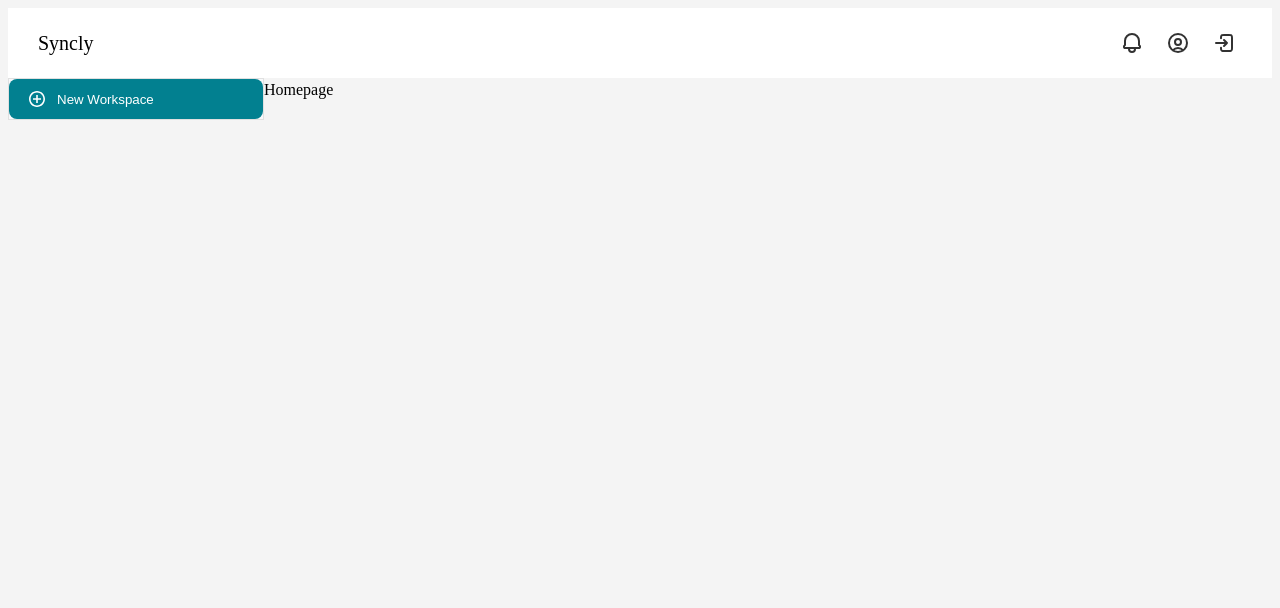
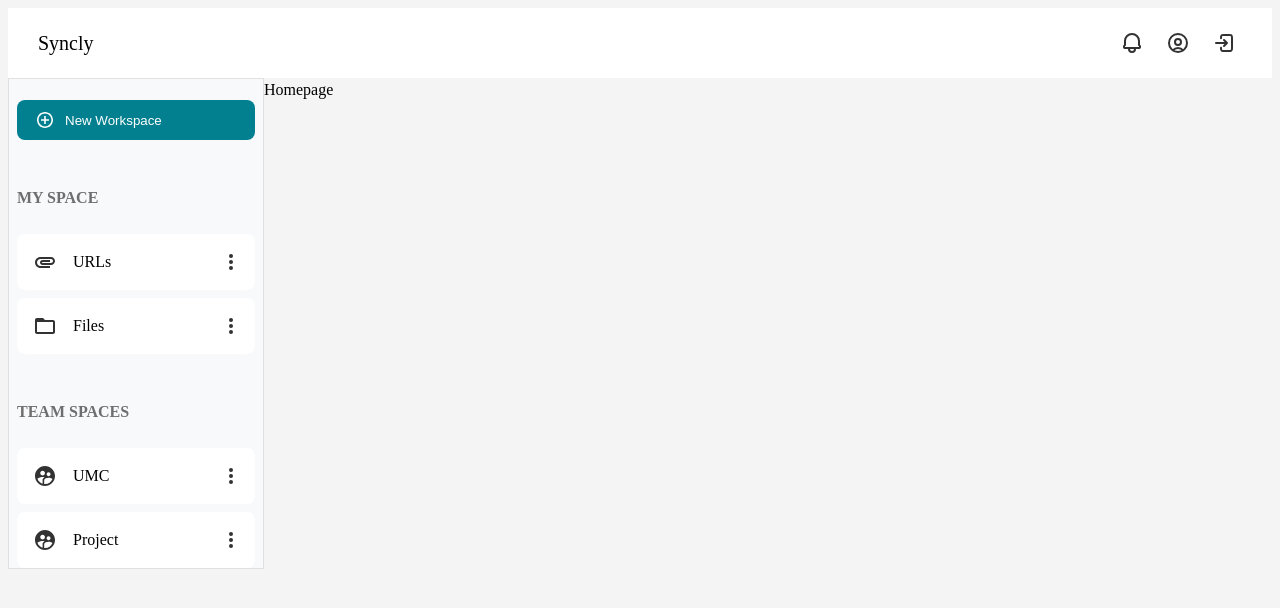
Before and after one commit to SynclyProject/Syncly-FE, a React (Vite) app in the folder Syncly/: page / in a window 1280 px wide. Shown: the top 608 px of the page. Built offline with nearby package versions, Linux system fonts and the light colour scheme.

Commit message:
feat: SideBar 컴포넌트 완성

```diff
--- a/Syncly/src/shared/ui/Sidebar.tsx
+++ b/Syncly/src/shared/ui/Sidebar.tsx
@@ -1,11 +1,47 @@
+import { Link } from "react-router-dom";
 import Button from "./Button";
+import Space from "./Space";
 
 const SideBar = () => {
   return (
-    <div className="w-[256px] h-full border border-[#E0E0E0] bg-[#F7F9FB]">
-      <Button colorType="main" iconName="add_circle_outline" className="w-full">
+    <div className="flex flex-col gap-[30px] w-[256px] h-full border border-[#E0E0E0] bg-[#F7F9FB] px-[8px]">
+      <Button
+        colorType="main"
+        iconName="add_circle_outline"
+        className="w-full mt-[21px]"
+      >
         New Workspace
       </Button>
+      <div className="flex flex-col gap-[8px]">
+        <p className="text-[#6E6E6E] font-[600]">MY SPACE</p>
+        <Space
+          state="my"
+          iconName="attachment"
+          text="URLs"
+          onClick={() => Link}
+        />
+        <Space
+          state="my"
+          iconName="folder_open"
+          text="Files"
+          onClick={() => Link}
+        />
+      </div>
+      <div className="flex flex-col gap-[8px]">
+        <p className="text-[#6E6E6E] font-[600]">TEAM SPACES</p>
+        <Space
+          state="team"
+          iconName="attachment"
+          text="UMC"
+          onClick={() => Link}
+        />
+        <Space
+          state="team"
+          iconName="folder_open"
+          text="Project"
+          onClick={() => Link}
+        />
+      </div>
     </div>
   );
 };
--- a/Syncly/src/shared/ui/Space.tsx
+++ b/Syncly/src/shared/ui/Space.tsx
@@ -13,7 +13,7 @@ interface ISpaceProps extends TSpaceStateProps {
 const Space = ({ state, iconName, text, onClick }: ISpaceProps) => {
   return (
     <div
-      className="flex items-center px-[16px] gap-[16px] rounded-[8px]"
+      className="flex items-center px-[16px] gap-[16px] rounded-[8px] cursor-pointer bg-[#FFF] hover:bg-[#DEE4ED]"
       onClick={onClick}
     >
       {state === "my" ? (
```
